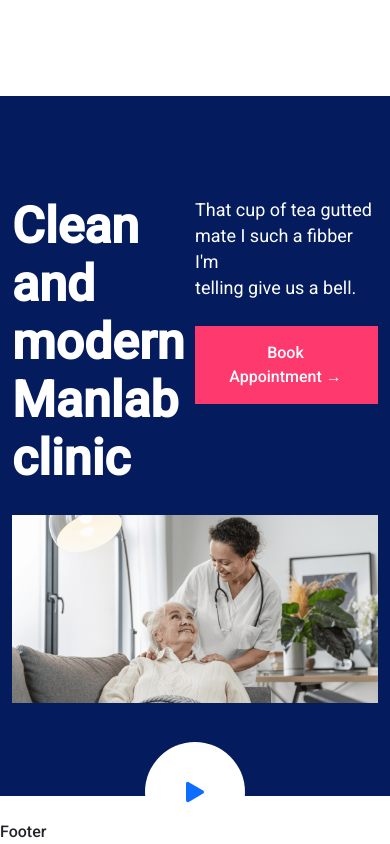
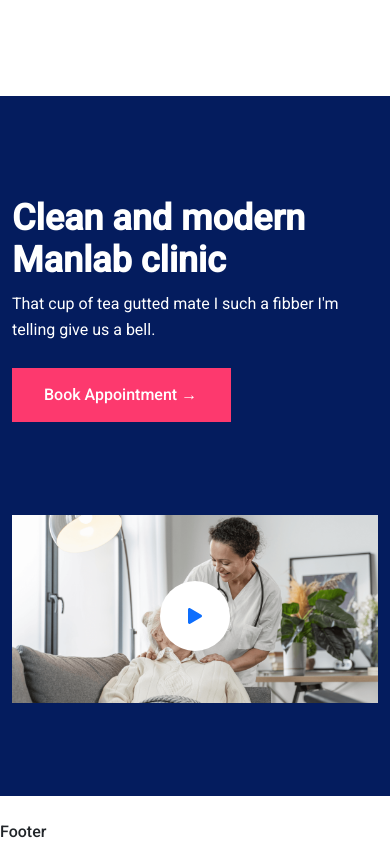
Before and after one commit to grekuu/medical-service, a React (Vite) app: page / in a window 390 px wide. Shown: the part 6997-7841 px from the top of the page. Built offline with nearby package versions, Linux system fonts and the light colour scheme.

Commit message:
feat(VideoSection): mobile responsiveness

```diff
--- a/src/pages/components/VideoSection/videoSection.scss
+++ b/src/pages/components/VideoSection/videoSection.scss
@@ -115,3 +115,69 @@ iframe {
   z-index: 999;
   pointer-events: none;
 }
+
+@media only screen and (max-width: 1400px) {
+  .video-container {
+    button {
+      top: -70%;
+    }
+  }
+}
+
+@media only screen and (max-width: 1200px) {
+  .video-container {
+    button {
+      top: -200%;
+    }
+  }
+}
+
+@media only screen and (max-width: 990px) {
+  .video-section-container {
+    .content-container {
+      .content-left {
+        h2 {
+          font-size: 36px;
+          line-height: 42px;
+        }
+      }
+
+      .content-right {
+        p {
+          font-size: 16px;
+          line-height: 26px;
+        }
+      }
+    }
+  }
+
+  .video-container {
+    button {
+      top: -750%;
+    }
+  }
+}
+
+@media only screen and (max-width: 768px) {
+  .video-container {
+    button {
+      width: 70px;
+      height: 70px;
+      font-size: 28px;
+    }
+  }
+
+  .video-section-container {
+    .content-container {
+      flex-direction: column;
+
+      .content-left {
+        width: 100%;
+      }
+
+      .content-right {
+        width: 100%;
+      }
+    }
+  }
+}
```
